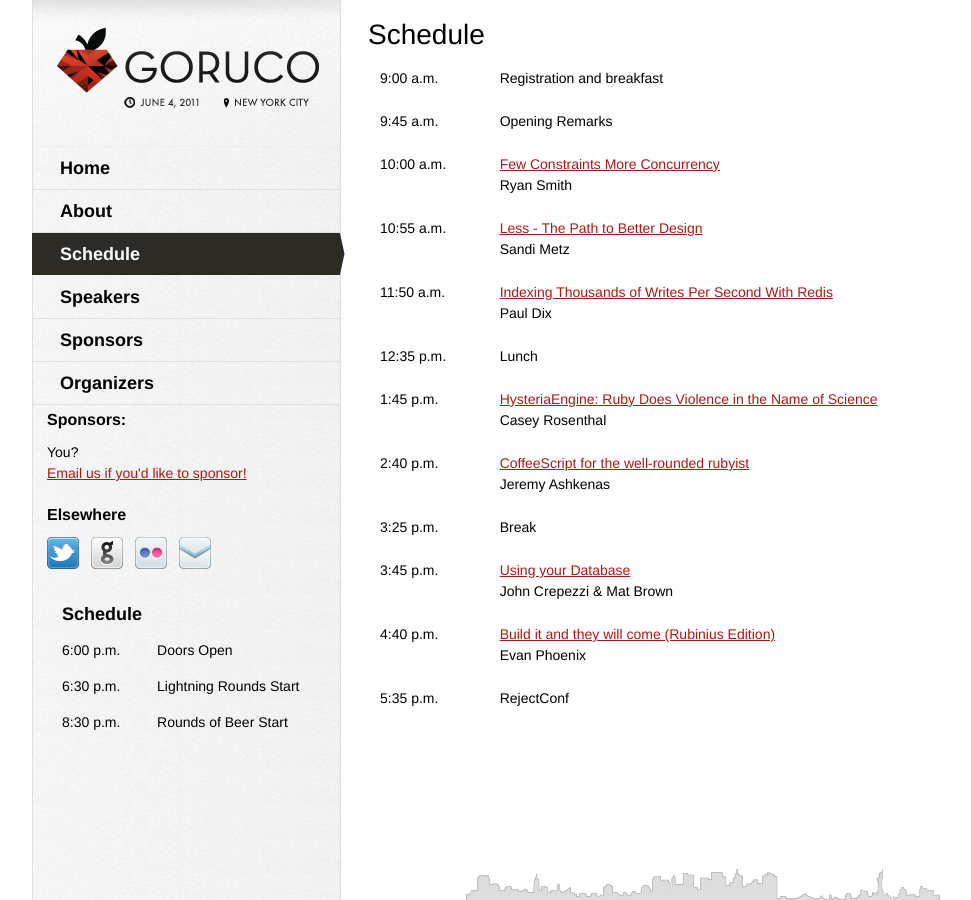
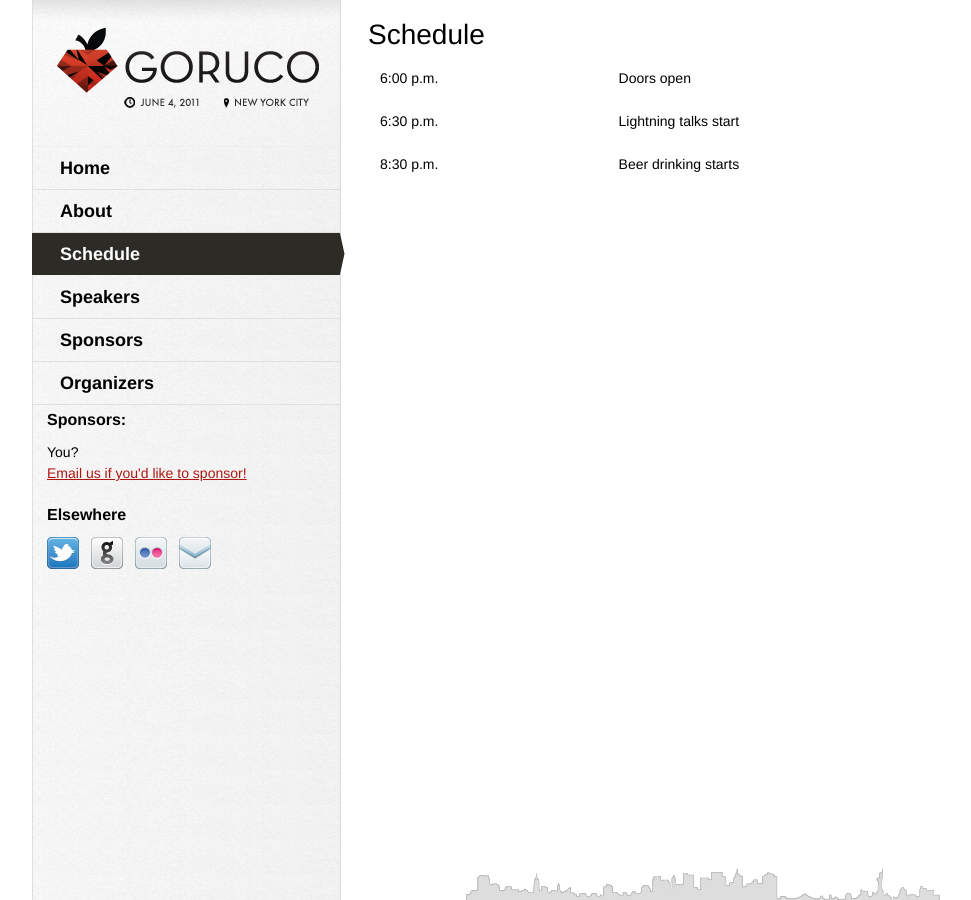
Before and after one commit to matschaffer/redsnakephilly.org, a Jekyll site: the page built from schedule/index.html, in a window 1280 px wide. Shown: the whole page, without its empty margins (104-1075 px from the left). Built offline with Jekyll 4.4.1, drawn with Linux system fonts in a browser that asks for light colours.

Commit message:
Schedule updates

```diff
--- a/_layouts/default.html
+++ b/_layouts/default.html
@@ -43,23 +43,6 @@
           </div>
 
           <div class="clear"></div>
-          <div class="schedule">
-            <table>
-              <th>Schedule</th>
-              <tr>
-                <td>6:00&nbsp;p.m.</td>
-                <td>Doors Open</td>
-              </tr>
-              <tr>
-                <td>6:30&nbsp;p.m.</td>
-                <td>Lightning Rounds Start</td>
-              </tr>
-              <tr>
-                <td>8:30&nbsp;p.m.</td>
-                <td>Rounds of Beer Start</td>
-              </tr>
-            </table>
-          </div>
         </div>
       </div> <!-- sidebar -->
       <div id='content_wrap'>
--- a/schedule/index.html
+++ b/schedule/index.html
@@ -10,52 +10,16 @@ layout: default
   <div class="schedule">
     <table>
       <tr class="odd">
-        <td>9:00&nbsp;a.m.</td>
-        <td>Registration and breakfast</td>
+        <td>6:00 p.m.</td>
+        <td>Doors open</td>
       </tr>
       <tr>
-        <td>9:45&nbsp;a.m.</td>
-        <td>Opening Remarks</td>
+        <td>6:30 p.m.</td>
+        <td>Lightning talks start</td>
       </tr>
       <tr class="odd">
-        <td>10:00&nbsp;a.m.</td>
-        <td><a href="/speakers/index.html#smith">Few Constraints More Concurrency</a><br />Ryan Smith
-      </tr>
-      <tr>
-        <td>10:55&nbsp;a.m.</td>
-        <td><a href="/speakers/index.html#metz">Less - The Path to Better Design</a><br />Sandi Metz
-      </tr>
-      <tr class="odd">
-        <td>11:50&nbsp;a.m.</td>
-        <td><a href="/speakers/index.html#dix">Indexing Thousands of Writes Per Second With Redis</a><br/>Paul Dix
-      </tr>
-      <tr>
-        <td>12:35&nbsp;p.m.</td>
-        <td>Lunch</td>
-      </tr>
-      <tr class="odd">
-        <td>1:45&nbsp;p.m.</td>
-        <td><a href="/speakers/index.html#rosenthal">HysteriaEngine: Ruby Does Violence in the Name of Science</a><br />Casey Rosenthal
-      </tr>
-      <tr>
-        <td>2:40&nbsp;p.m.</td>
-        <td><a href="/speakers/index.html#ashkenas">CoffeeScript for the well-rounded rubyist</a><br/>Jeremy Ashkenas
-      </tr>
-      <tr class="odd">
-        <td>3:25&nbsp;p.m.</td>
-        <td>Break</td>
-      </tr>
-      <tr>
-        <td>3:45&nbsp;p.m.</td>
-        <td><a href="/speakers/index.html#crepezzi">Using your Database</a><br />John Crepezzi &amp; Mat Brown
-      </tr>
-      <tr class="odd">
-        <td>4:40&nbsp;p.m.</td>
-        <td><a href="/speakers/index.html#phoenix">Build it and they will come (Rubinius Edition)</a><br />Evan Phoenix
-      </tr>
-      <tr>
-        <td>5:35&nbsp;p.m.</td>
-        <td>RejectConf</td>
+        <td>8:30 p.m.</td>
+        <td>Beer drinking starts</td>
       </tr>
     </table>
   </div><!--schedule -->
```
